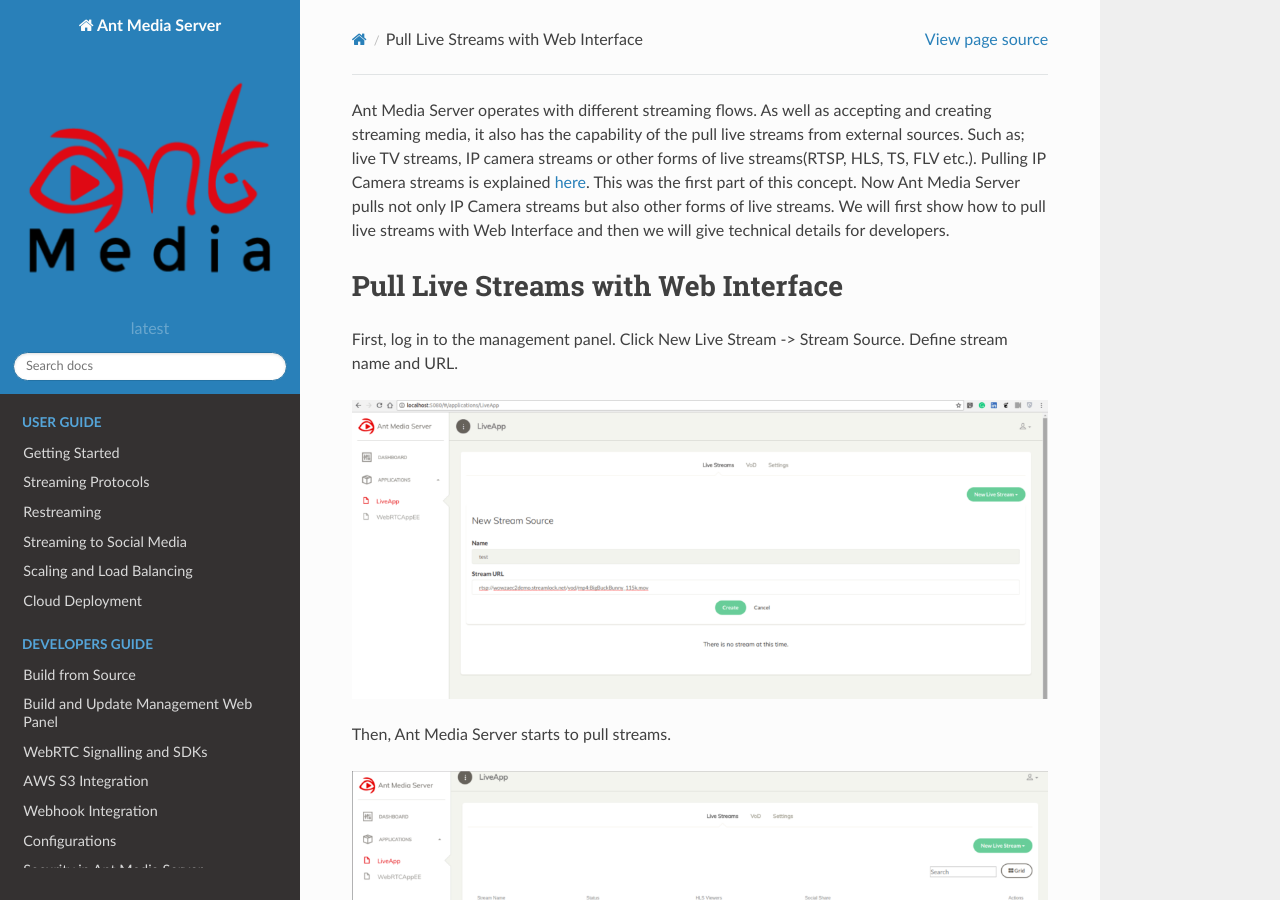
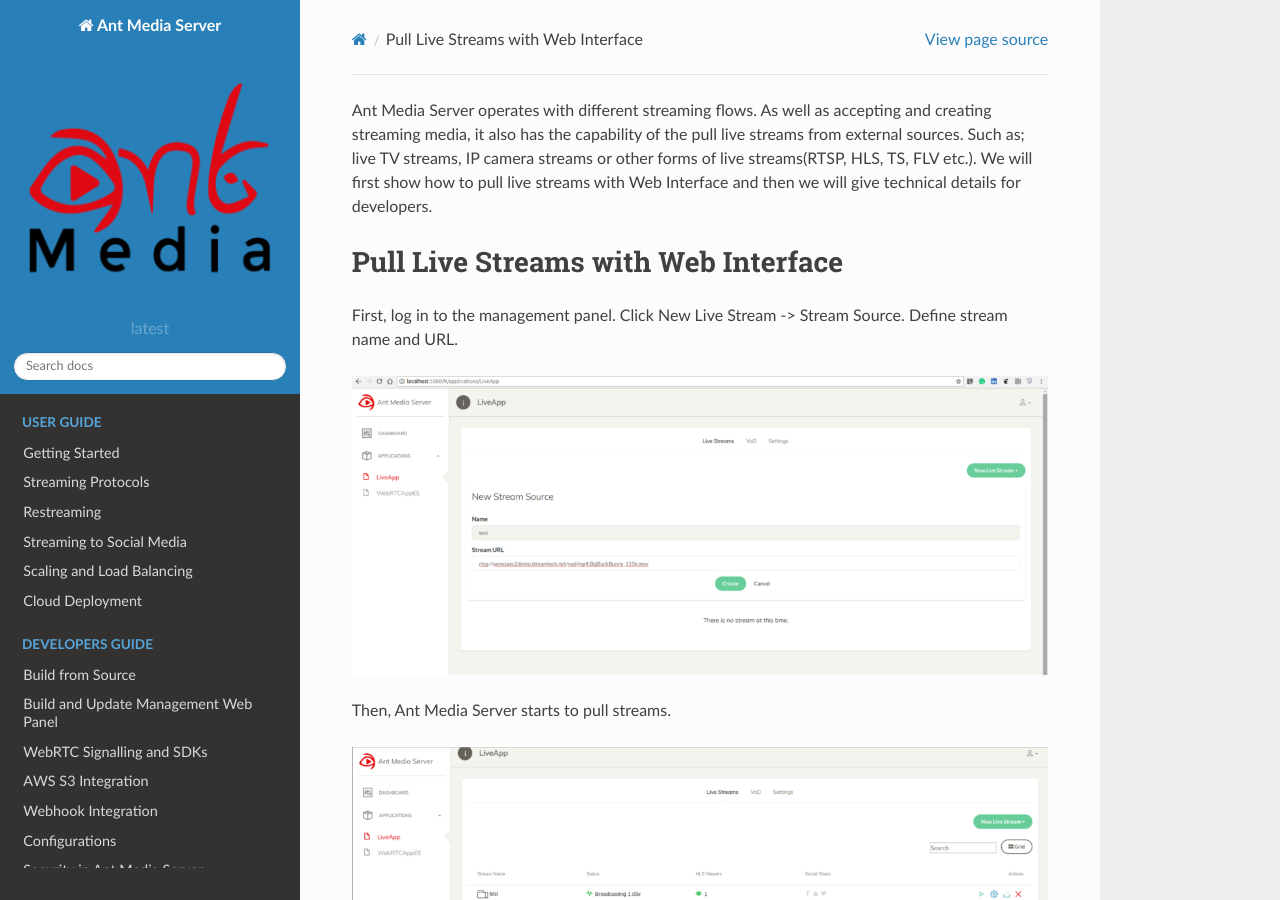
Before and after one commit to sachinmsahrma/Ant-Media-Docs, a Sphinx documentation site: the page built from docs/Restreaming-External-Sources.rst, in a window 1280 px wide and 900 px high. Built offline with Sphinx 7.4.7 and the Read the Docs theme 2.0.0, drawn with Linux system fonts in a browser that asks for light colours.

Commit message:
Add Restreaming doc

```diff
--- a/docs/Restreaming-External-Sources.rst
+++ b/docs/Restreaming-External-Sources.rst
@@ -1,4 +1,4 @@
-Ant Media Server operates with different streaming flows. As well as accepting and creating streaming media, it also has the capability of the pull live streams from external sources. Such as; live TV streams, IP camera streams or other forms of live streams(RTSP, HLS, TS, FLV etc.).  Pulling IP Camera streams is explained `here <Pull-IP-Camera-Streams.rst>`_. This was the first part of this concept. Now Ant Media Server pulls not only IP Camera streams but also other forms of live streams. We will first show how to pull live streams with Web Interface and then we will give technical details for developers.
+Ant Media Server operates with different streaming flows. As well as accepting and creating streaming media, it also has the capability of the pull live streams from external sources. Such as; live TV streams, IP camera streams or other forms of live streams(RTSP, HLS, TS, FLV etc.).  We will first show how to pull live streams with Web Interface and then we will give technical details for developers.
 
 Pull Live Streams with Web Interface
 ------------------------------------
```
